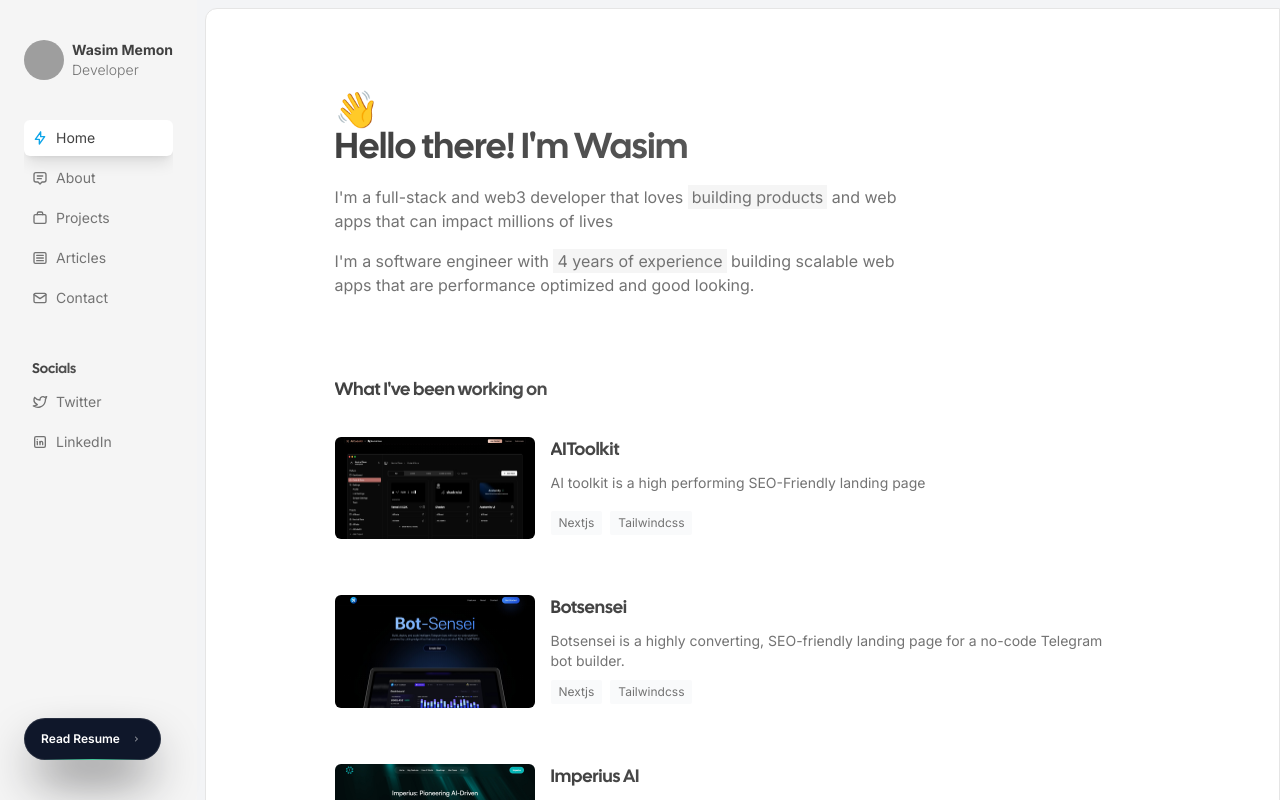
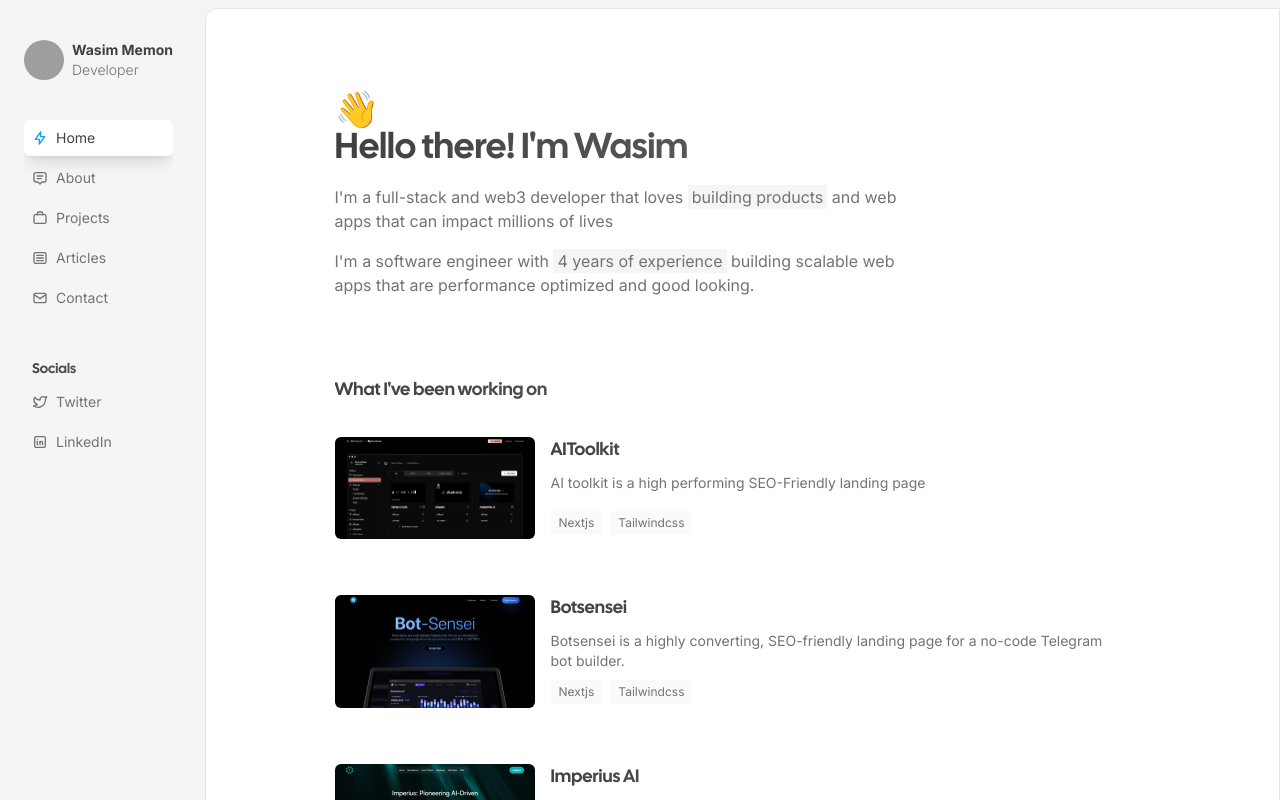
Before and after one commit to wmemon/portfolio, a Next.js app: page / in a window 1280 px wide. Built offline with nearby package versions, Linux system fonts and the light colour scheme; grey boxes are pictures that could not be loaded.

Commit message:
Added about section according to wasim

```diff
--- a/src/components/Sidebar.tsx
+++ b/src/components/Sidebar.tsx
@@ -30,9 +30,6 @@ export const Sidebar = () => {
             <div className="flex-1 overflow-auto">
               <SidebarHeader />
               <Navigation setOpen={setOpen} />
-            </div>
-            <div onClick={() => isMobile() && setOpen(false)}>
-              <Badge href="/resume" text="Read Resume" />
             </div>
           </motion.div>
         )}
```
